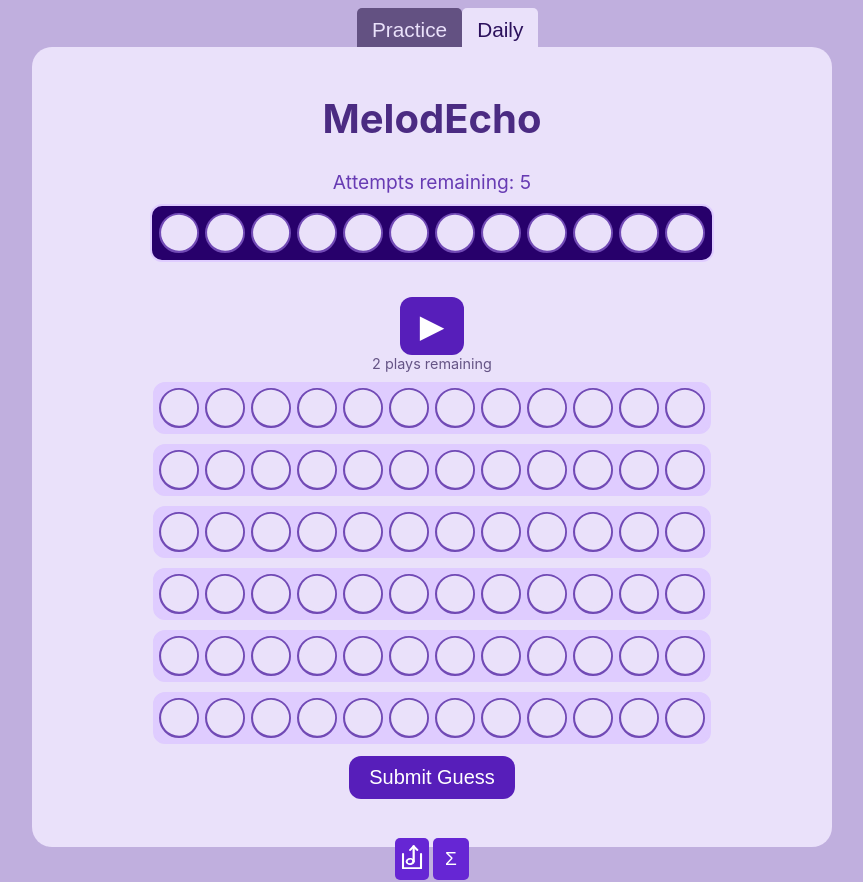
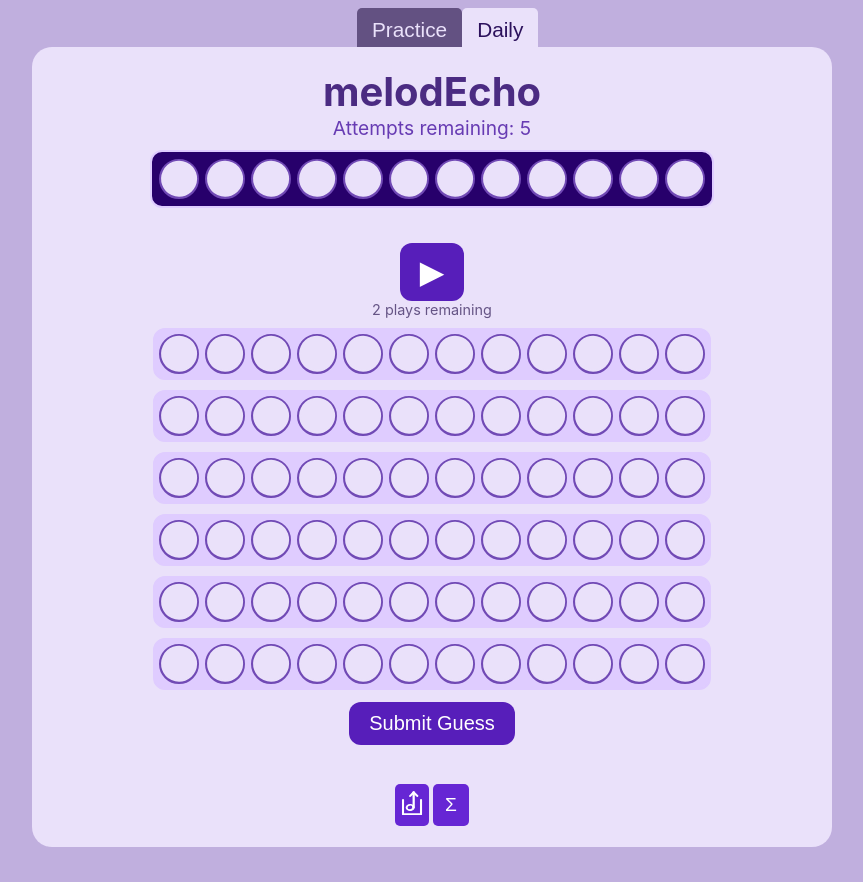
Before and after one commit to fractalkitty/melodEcho, a plain HTML site: page index.html in a window 1280 px wide. Shown: the whole page, without its empty margins (208-1071 px from the left). After the commit the page ends 855 px from the top, so only its background shows below. Drawn offline with nearby package versions, Linux system fonts and the light colour scheme; some packages are replaced by stand-ins of ours.

Commit message:
fixing styles

```diff
--- a/index.html
+++ b/index.html
@@ -6,7 +6,7 @@
       content="width=device-width, initial-scale=1.0, maximum-scale=1.0, user-scalable=no"
     />
     <meta charset="UTF-8" />
-    <title>melodecho</title>
+    <title>melodecho (beta)</title>
     <script src="https://cdn.jsdelivr.net/npm/p5@1.11.0/lib/p5.min.js"></script>
     <script src="https://cdn.jsdelivr.net/npm/p5@1.11.0/lib/addons/p5.sound.min.js"></script>
 
@@ -18,7 +18,7 @@
       <button id="btn-daily" data-mode="daily" class="active">Daily</button>
     </div>
     <div class="game-container">
-      <h1>MelodEcho</h1>
+      <h1>melodEcho</h1>
       <div id="attempts">Attempts remaining: 5</div>
       <div id="test-keyboard"></div>
 
@@ -46,7 +46,7 @@
     <!-- Modal -->
     <div id="gameResultModal" class="modal">
       <div class="modal-content">
-        <h2 id="modalMessage">You won! 🎉</h2>
+        <h2 id="modalMessage">melodEcho</h2>
         <div id="modalShareText" class="share-text"></div>
         <div class="modal-buttons">
           <button id="copyToClipboardButton">Copy to Clipboard</button>
--- a/style.css
+++ b/style.css
@@ -140,6 +140,7 @@ h1 {
   font-size: clamp(1.5rem, 5vw, 2.5rem);
   text-align: center;
   color: #4b2b82;
+  margin: auto;
   /* text-shadow: 0 2px 4px rgba(0, 0, 0, 0.2); */
 }
 
@@ -193,7 +194,7 @@ h1 {
 }
 
 /* Media query for small devices */
-@media (max-width: 600px) {
+@media (max-width: 800px) {
   .note-row {
     gap: 1px;
     padding: 5px;
```
